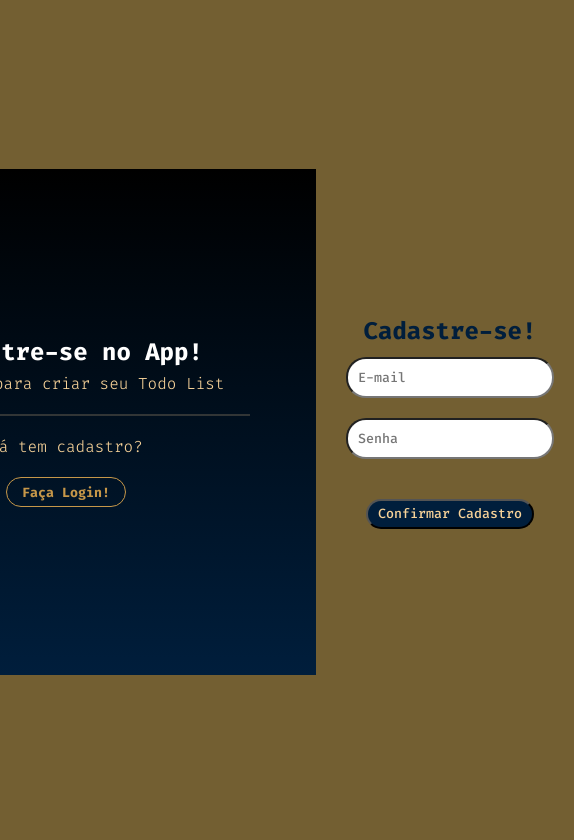
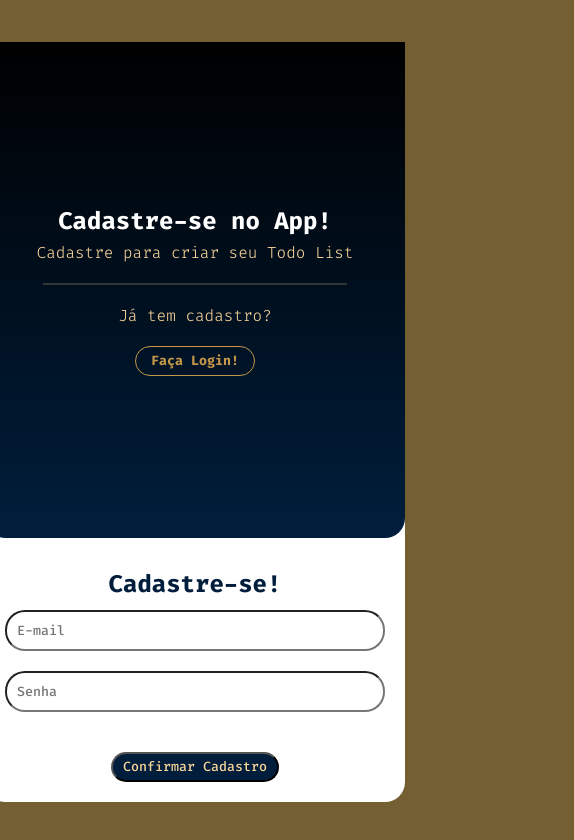
Before and after one commit to eiericksilva/todo-react-firebase, a React (Vite) app: page /cadastro in a window 390 px wide. Shown: the top 840 px of the page, 574 px wide, since content can reach past the window. Built offline with nearby package versions, Linux system fonts and the light colour scheme; no server answers.

Commit message:
cadastro responsivo

```diff
--- a/src/pages/Cadastro/Cadastro.js
+++ b/src/pages/Cadastro/Cadastro.js
@@ -9,6 +9,7 @@ export const Wrapper = styled.div`
 export const Container = styled.div`
   height: 60%;
   width: 60%;
+  min-width: 420px;
   background-color: #fff;
   border-radius: 20px;
 
@@ -16,11 +17,17 @@ export const Container = styled.div`
   align-items: center;
   justify-content: center;
   gap: 10px;
+
+  @media (max-width: 1135px) {
+    display: flex;
+    flex-direction: column;
+    height: 90%;
+  }
 `;
 
 export const ColumnOne = styled.div`
   width: 30%;
-  min-width: 500px;
+  min-width: 420px;
   height: 100%;
   padding: 20px;
   background: linear-gradient(180deg, #000, #001e3c);
@@ -30,6 +37,11 @@ export const ColumnOne = styled.div`
   flex-direction: column;
   justify-content: center;
   align-items: center;
+
+  @media (max-width: 1135px) {
+    width: 100%;
+    border-radius: 0 0 20px 20px;
+  }
 
   h2 {
     color: #fff;
@@ -69,6 +81,10 @@ export const ColumnTwo = styled.div`
   flex: 1;
   height: 100%;
   padding: 20px;
+
+  @media (max-width: 420px) {
+    width: 100%;
+  }
 `;
 export const Form = styled.form`
   color: #001e3c;
@@ -77,6 +93,10 @@ export const Form = styled.form`
   flex-direction: column;
   align-items: center;
   justify-content: center;
+
+  @media (max-width: 450px) {
+    width: 100%;
+  }
 `;
 export const ContainerInput = styled.div`
   display: flex;
```
